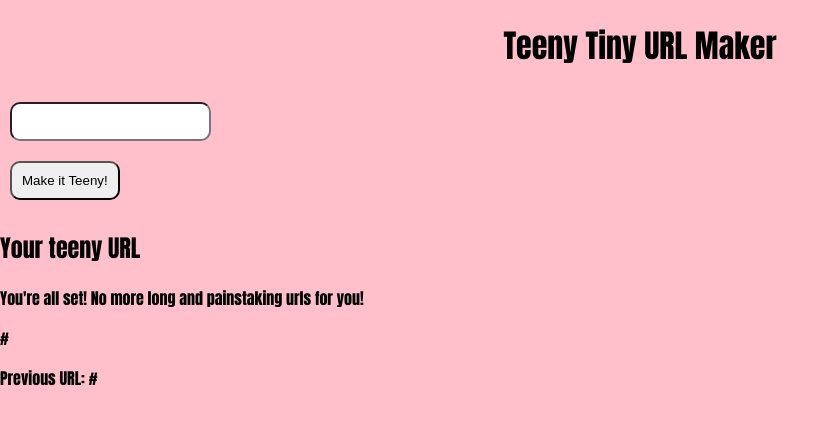
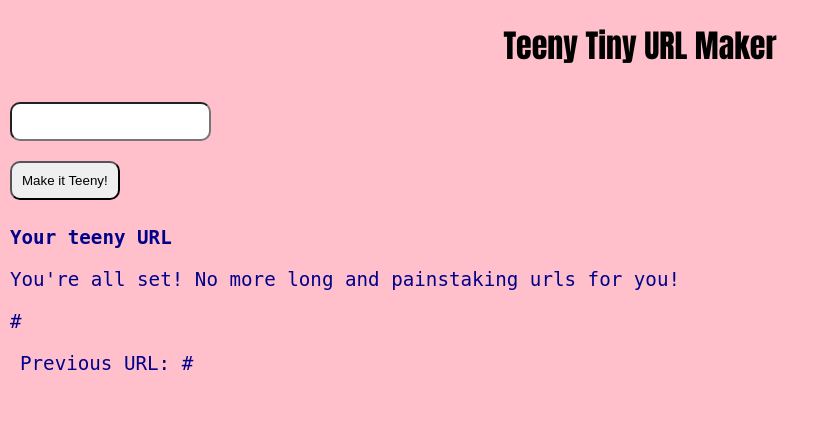
Before and after one commit to hxckey/teenytinyurls, a Django app: template teeny/makeurlsteeny/templates/home.html in a window 1280 px wide. Shown: the top 425 px of the page, without its empty margins (0-840 px from the left). Run offline with Django 3.2, Linux system fonts and the light colour scheme; the template is opened without the code that fills it: most values are stand-ins (such as "Sample title", 1, 10 or a date in 2020); form fields are guessed from the names that the template uses.

Commit message:
add styles

```diff
--- a/teeny/makeurlsteeny/static/css/index.css
+++ b/teeny/makeurlsteeny/static/css/index.css
@@ -27,3 +27,15 @@ button:hover {
     min-width: 100%;
     align-content: center;
 }
+
+h2, p, span, ul, li {
+    font-family: monospace;
+    color: darkblue;
+    font-size: 1.2rem;
+    margin-left: 10px;
+}
+
+ul, li {
+    list-style: none;
+    background-color: rgba(255, 0, 0, 0.4);
+}
```
Also changed, not shown: teeny/db.sqlite3.
